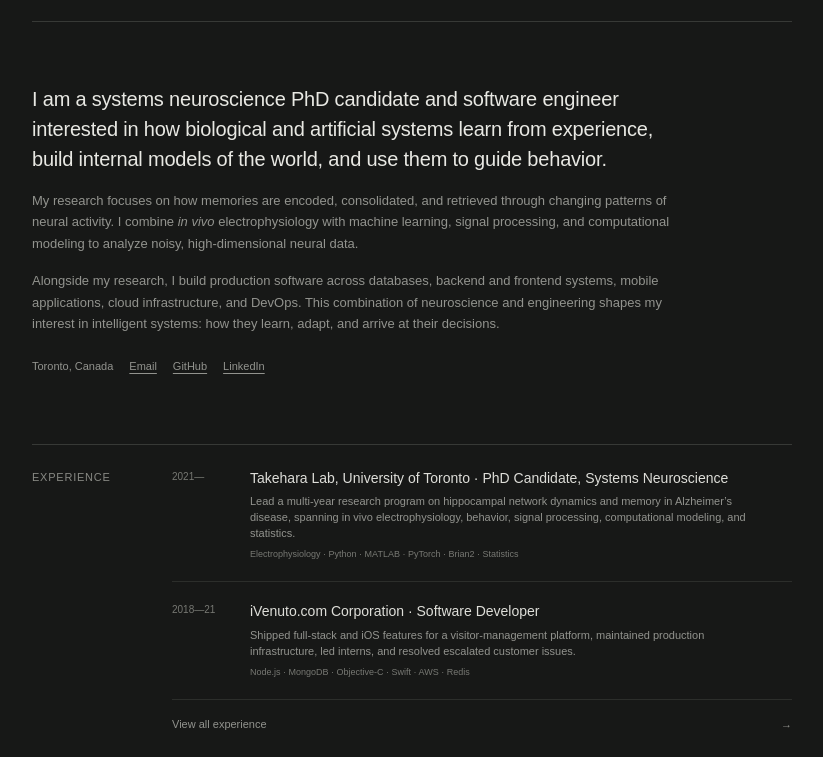
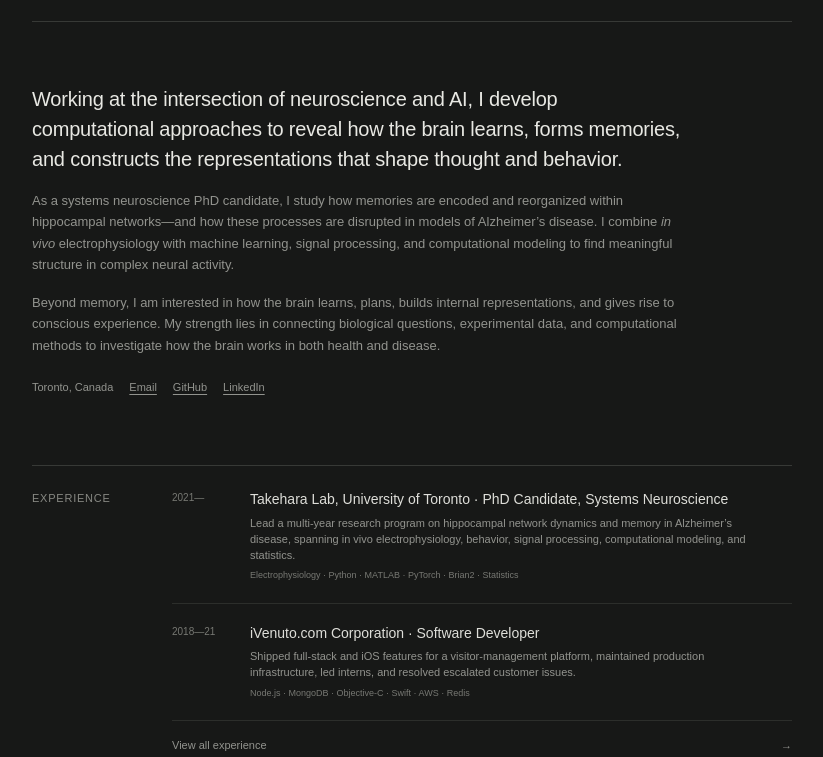
Before and after one commit to yixiongsun/yixiongsun.github.io, an Astro site: page / in a window 1280 px wide. Shown: the part 43-800 px from the top of the page, without its empty margins (228-1051 px from the left). Built offline with nearby package versions, Linux system fonts and the light colour scheme; Astro itself is replaced by a stand-in of ours.

Commit message:
Refresh homepage neuroscience introduction

```diff
--- a/src/pages/index.astro
+++ b/src/pages/index.astro
@@ -28,9 +28,9 @@
 
     <main>
       <section class="intro" id="about">
-        <p>I am a systems neuroscience PhD candidate and software engineer interested in how biological and artificial systems learn from experience, build internal models of the world, and use them to guide behavior.</p>
-        <p class="intro-detail">My research focuses on how memories are encoded, consolidated, and retrieved through changing patterns of neural activity. I combine <em>in vivo</em> electrophysiology with machine learning, signal processing, and computational modeling to analyze noisy, high-dimensional neural data.</p>
-        <p class="intro-detail">Alongside my research, I build production software across databases, backend and frontend systems, mobile applications, cloud infrastructure, and DevOps. This combination of neuroscience and engineering shapes my interest in intelligent systems: how they learn, adapt, and arrive at their decisions.</p>
+        <p>Working at the intersection of neuroscience and AI, I develop computational approaches to reveal how the brain learns, forms memories, and constructs the representations that shape thought and behavior.</p>
+        <p class="intro-detail">As a systems neuroscience PhD candidate, I study how memories are encoded and reorganized within hippocampal networks—and how these processes are disrupted in models of Alzheimer’s disease. I combine <em>in vivo</em> electrophysiology with machine learning, signal processing, and computational modeling to find meaningful structure in complex neural activity.</p>
+        <p class="intro-detail">Beyond memory, I am interested in how the brain learns, plans, builds internal representations, and gives rise to conscious experience. My strength lies in connecting biological questions, experimental data, and computational methods to investigate how the brain works in both health and disease.</p>
         <div class="meta-links" aria-label="Profile links">
           <span>Toronto, Canada</span>
           <a href="mailto:yixiong.sun@mail.utoronto.ca">Email</a>
```
